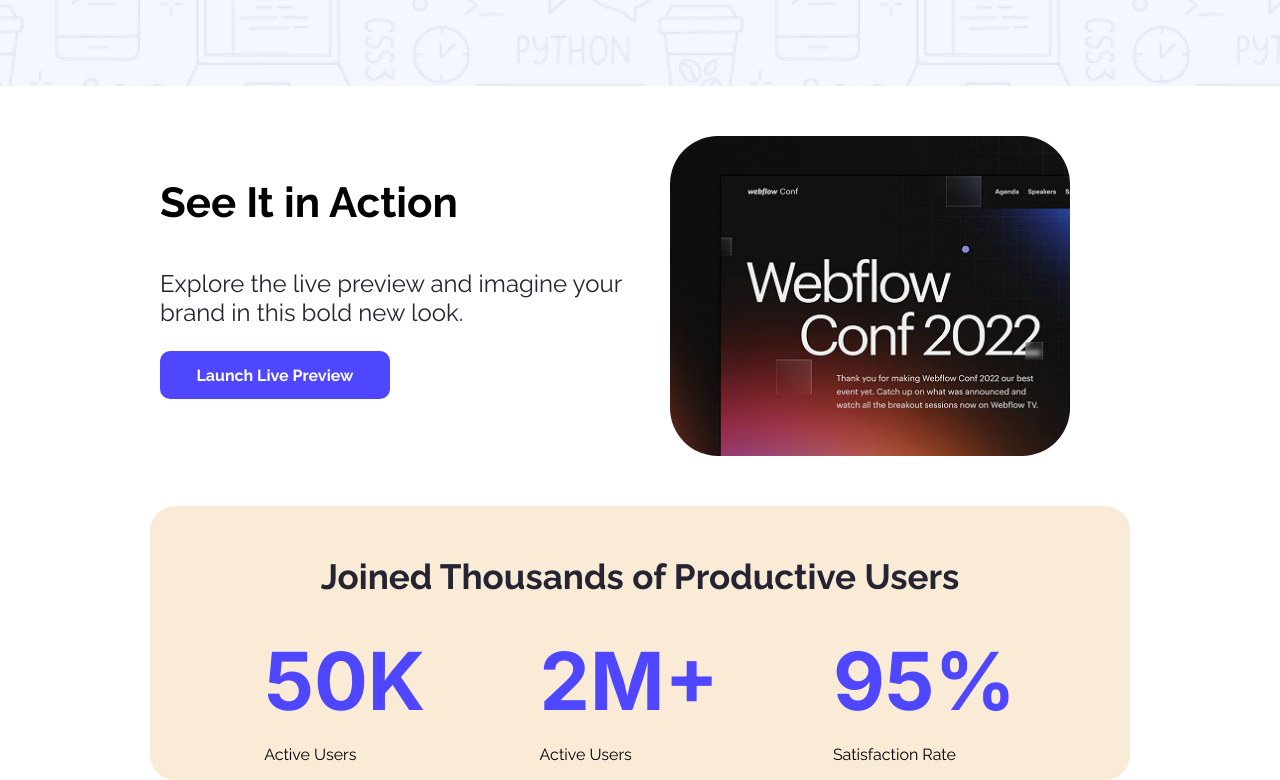
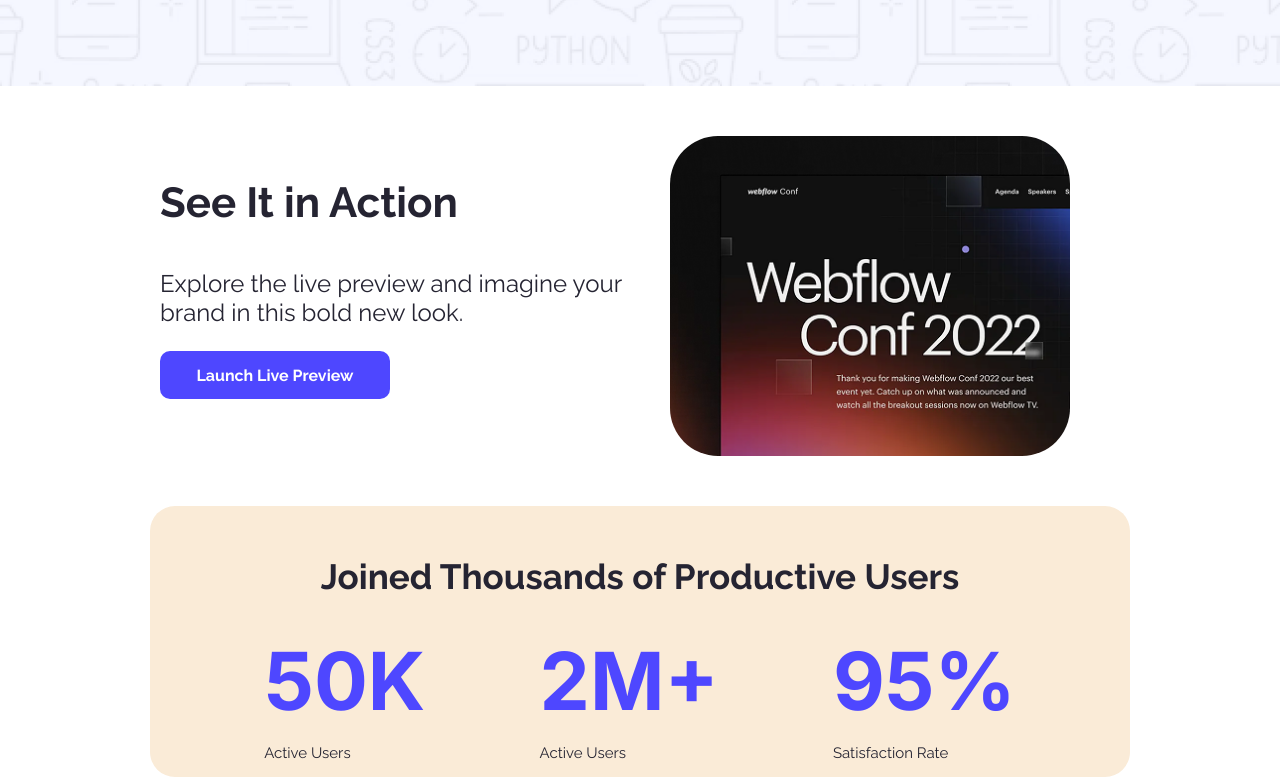
Before and after one commit to Asif-Mahmud-alt/Hero-Assignment-01, a plain HTML site: page index.html in a window 1280 px wide. Shown: the part 514-1294 px from the top of the page. Drawn offline with Linux system fonts and the light colour scheme.

Commit message:
bug resolve

```diff
--- a/index.html
+++ b/index.html
@@ -40,15 +40,15 @@
             <div class="section-items">
                 <div class="item">
                     <h1 class="item-heading inter">50K</h1>
-                    <p>Active Users</p>
+                    <p class="item-details">Active Users</p>
                 </div>
                 <div class="item">
                     <h1 class="item-heading inter">2M+</h1>
-                    <p>Active Users</p>
+                    <p class="item-details">Active Users</p>
                 </div>
                 <div class="item">
                     <h1 class="item-heading inter" >95%</h1>
-                    <p>Satisfaction Rate</p>
+                    <p class="item-details"> Satisfaction Rate</p>
                 </div>
             </div>
         </section>
--- a/styles/design.css
+++ b/styles/design.css
@@ -4,7 +4,7 @@
   font-style: normal;
   margin: 0px;
   padding: 0px;
-  /* color: #F5F8FF; */
+  color: #F5F8FF;
 
 }
 
@@ -107,6 +107,7 @@ main {
 .section-1-heading {
     font-size: 42px;
     font-weight: bold;
+    color: #252432;
 }
 
 .section-1-detail{
@@ -144,3 +145,8 @@ main {
     margin: 0;
     padding: 0;
  }
+
+ .item-details {
+    color: #252432;
+    font-size: 15px;
+ }
```
